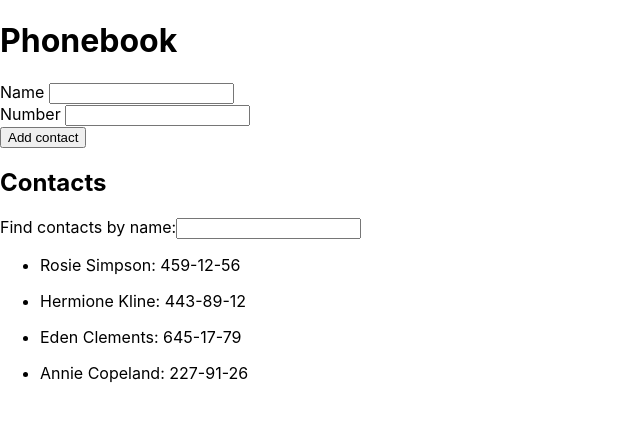
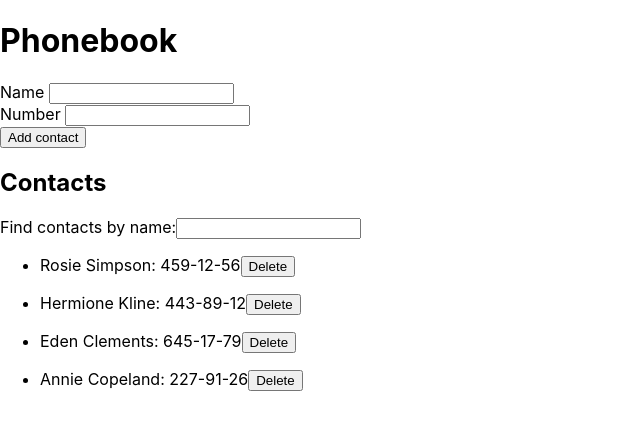
Before and after one commit to BolotinAlexey/goit-react-hw-02-phonebook, a React (Create React App) app: page / in a window 1280 px wide. Shown: the top 430 px of the page, without its empty margins (0-640 px from the left). Built offline with nearby package versions, Linux system fonts and the light colour scheme; the HTML template or start-up script is replaced by a standard one.

Commit message:
added the opportunity to remove contacts

```diff
--- a/src/App.js
+++ b/src/App.js
@@ -14,6 +14,11 @@ class App extends Component {
       { id: 'id-4', name: 'Annie Copeland', number: '227-91-26' },
     ],
     filter: '',
+  };
+
+  deleteContact = delName => {
+    const newList = this.state.contacts.filter(({ name }) => name !== delName);
+    this.setState({ contacts: newList });
   };
 
   existRow = existName => alert(`Record ${existName} already exists`);
@@ -45,7 +50,11 @@ class App extends Component {
             value={filter}
             handlerChangeFilter={this.handlerChangeFilter}
           />
-          <ContactList filter={filter} contacts={contacts} />
+          <ContactList
+            filter={filter}
+            contacts={contacts}
+            onDelete={this.deleteContact}
+          />
         </div>
       </>
     );
--- a/src/components/ContactItem/ContactItem.jsx
+++ b/src/components/ContactItem/ContactItem.jsx
@@ -1,8 +1,9 @@
-function ContactItem({ id, name, number }) {
+function ContactItem({ deleteRec, name, number }) {
   return (
     <li>
       <p>
         {name}: {number}
+        <button onClick={() => deleteRec(name)}>Delete</button>
       </p>
     </li>
   );
--- a/src/components/ContactList/ContactList.jsx
+++ b/src/components/ContactList/ContactList.jsx
@@ -1,6 +1,6 @@
 import ContactItem from 'components/ContactItem/ContactItem';
 
-function ContactList({ filter, contacts }) {
+function ContactList({ filter, contacts, onDelete }) {
   const defineList = () => {
     const subStr = filter.toLowerCase();
     return contacts.filter(({ name }) => name.toLowerCase().includes(subStr));
@@ -9,7 +9,12 @@ function ContactList({ filter, contacts }) {
   return (
     <ul>
       {defineList().map(({ name, id, number }) => (
-        <ContactItem key={id} number={number} name={name} />
+        <ContactItem
+          key={id}
+          number={number}
+          name={name}
+          deleteRec={name => onDelete(name)}
+        />
       ))}
     </ul>
   );
```
